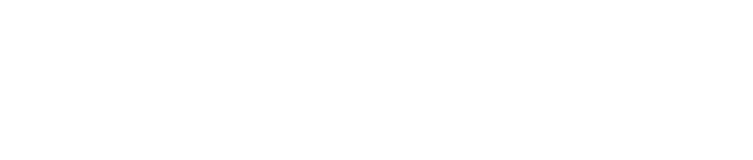
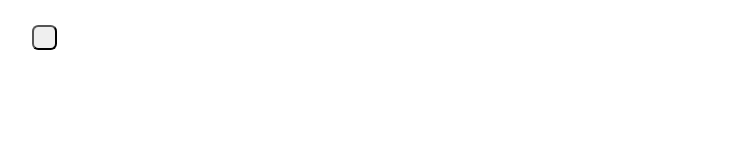
Before and after one commit to Mistake91/capstone-project, a Next.js app: page / in a window 1280 px wide. Shown: the top 160 px of the page, without its empty margins (19-772 px from the left). Built offline with nearby package versions, Linux system fonts and the light colour scheme.

Commit message:
WMB test

```diff
--- a/components/homeStyles.js
+++ b/components/homeStyles.js
@@ -10,7 +10,7 @@ export const Workstation = styled.button`
   grid-column: ${(props) => props.column};
 `;
 
-export const WorkstationDiv = styled.div`
+export const Grid = styled.div`
   width: 100%;
   height: 100%;
   display: grid;
--- a/package.json
+++ b/package.json
@@ -16,6 +16,8 @@
     "next": "13.1.2",
     "react": "18.2.0",
     "react-dom": "18.2.0",
+    "react-router-dom": "^6.7.0",
+    "router": "^1.3.7",
     "styled-components": "^5.3.6"
   },
   "devDependencies": {
--- a/pages/_app.js
+++ b/pages/_app.js
@@ -1,14 +1,41 @@
 import GlobalStyle from "@/styles";
 import Head from "next/head";
+import { Grid } from "@/components/homeStyles";
+import styled from "styled-components";
+import Link from "next/link";
+import { useRouter } from "next/router";
 
 export default function App({ Component, pageProps }) {
+  const router = useRouter();
+
   return (
     <>
       <GlobalStyle />
       <Head>
         <title>Capstone Project</title>
       </Head>
-      <Component {...pageProps} />
+      <Grid>
+        <Component {...pageProps} />
+
+        {window.location.href === "http://localhost:3000/worldmap" ? (
+          ""
+        ) : (
+          <StyledWMButton
+            onClick={() => {
+              window.location.href = "./worldmap";
+            }}
+          />
+        )}
+      </Grid>
     </>
   );
 }
+
+const StyledWMButton = styled.button`
+  width: 25px;
+  height: 25px;
+  border-radius: 25%;
+  grid-column: 2;
+  grid-row: 1;
+  margin-top: 25px;
+`;
--- a/pages/index.js
+++ b/pages/index.js
@@ -1,10 +1,6 @@
 import { useState } from "react";
 
-import {
-  Workstation,
-  WorkstationDiv,
-  Character,
-} from "../components/homeStyles";
+import { Workstation, Grid, Character } from "../components/homeStyles";
 
 export default function HomePage() {
   const [characterPosition, setCharacterPositon] = useState({
@@ -13,7 +9,7 @@ export default function HomePage() {
   });
 
   return (
-    <WorkstationDiv>
+    <>
       <Character
         row={characterPosition.row}
         column={characterPosition.column}
@@ -21,7 +17,7 @@ export default function HomePage() {
       <Workstation onClick={() => positionHandler(9, 3)} row={9} column={3} />
       <Workstation onClick={() => positionHandler(9, 4)} row={9} column={4} />
       <Workstation onClick={() => positionHandler(7, 3)} row={7} column={3} />
-    </WorkstationDiv>
+    </>
   );
 
   function positionHandler(row, column) {
--- /dev/null
+++ b/pages/worldmap.js
@@ -0,0 +1,3 @@
+export default function Worldmap() {
+  return <></>;
+}
```
Also changed, not shown: 1 other file (tests, documents, lock files or other folders).
